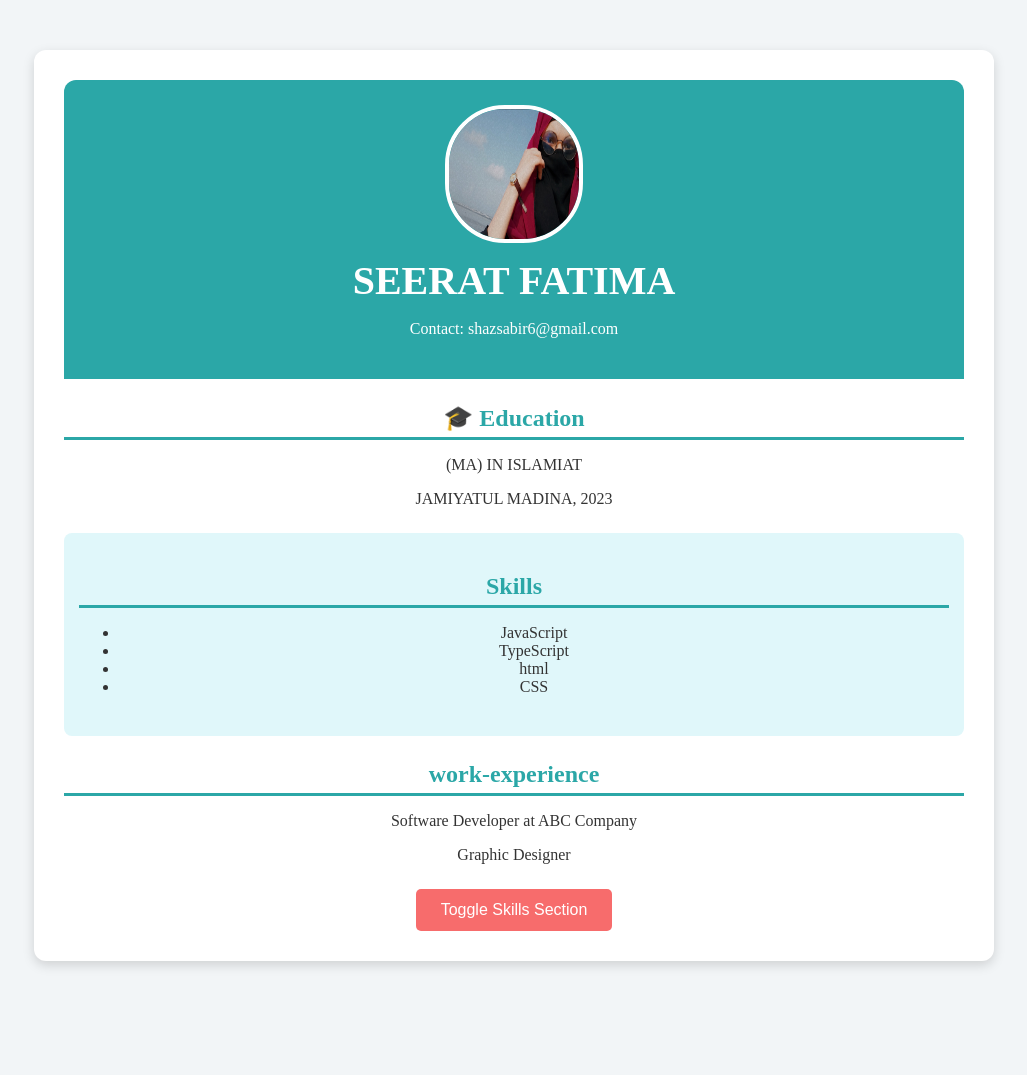
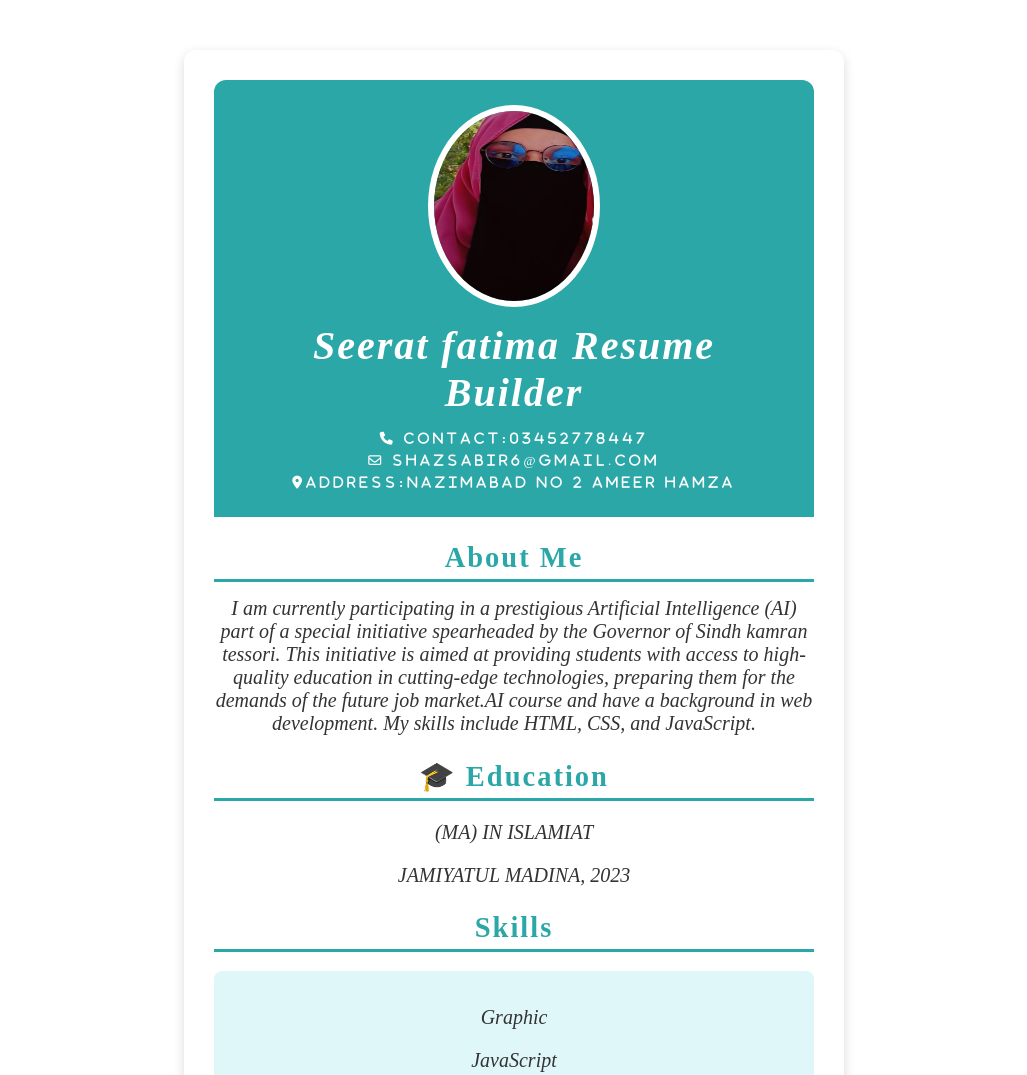
Before and after one commit to muntaha-fatima/resume, a plain HTML site: page index.html in a window 1280 px wide. Shown: the top 1075 px of the page, without its empty margins (126-1153 px from the left). Before the commit the page ends 1011 px from the top, so only its background shows below. Drawn offline with Linux system fonts and the light colour scheme.

Commit message:
push to gihub

```diff
--- a/index.html
+++ b/index.html
@@ -5,51 +5,56 @@
   <meta name="viewport" content="width=device-width, initial-scale=1.0">
   <title>Static Resume</title>
   <link rel="stylesheet" href="style.css">
+  <link rel="stylesheet" href="https://cdnjs.cloudflare.com/ajax/libs/font-awesome/6.0.0-beta3/css/all.min.css">
 </head>
 <body>
-
-
-
     <div class="resume-container">
         <header>
-            <img src="WhatsApp Image 2024-09-08 at 2.16.17 PM.jpeg" alt="Profile Picture" class="profile-pic">
-            <h1>SEERAT FATIMA</h1>
-            <p>Contact: shazsabir6@gmail.com</p>
+            <img src="WhatsApp Image 2024-11-04 at 1.49.14 PM.jpeg" alt="Profile Picture" class="profile-pic">
+            <h1 >Seerat fatima Resume Builder</h1>
+            <p2 class="fa-solid fa-phone"> Contact:03452778447</p2>
+            <p2 class="fa-regular fa-envelope">  shazsabir6@gmail.com </p2>
+            <p2 class="fa-solid fa-location-dot">Address:Nazimabad no 2 ameer hamza </p2>
         </header>
-
+        <section id="About">
+          <h2>About Me</h2>
+          <p1> I am currently participating in a prestigious Artificial Intelligence (AI)
+             part of a special initiative spearheaded by the Governor of Sindh kamran tessori.
+             This initiative is aimed at providing students
+              with access to high-quality education in cutting-edge technologies,
+              preparing them for the demands of the future job market.AI course and have a background in web development.
+               My skills include HTML, CSS, and JavaScript.</p1>
+            </section>
         <section class="education">
             <h2>🎓 Education</h2>
             <p>(MA)  IN ISLAMIAT</p>
             <p>JAMIYATUL MADINA, 2023</p>
         </section>
-
-
-
-
-
-
-
     <div class="skills">
     <section id="skills">
       <h2>Skills</h2>
       <ul>
-        <li>JavaScript</li>
-        <li>TypeScript</li>
-        <li>html</li>
-        <li>CSS</li>
+        <p>Graphic</p>
+        <p>JavaScript</p>
+        <p>TypeScript</p>
+        <p>Html</p>
+        <p>CSS</p>
+        <p>Next.js</p>
       </ul>
       </div>
     </section>
-
     <section id="work-experience">
       <h2>work-experience</h2>
       <p>Software Developer at ABC Company</p>
       <P>Graphic Designer</P>
       </section>
-
+      <section id="language">
+        <h2>language</h2>
+        <p>English</p>
+        <P>Urdu</P>
+        </section>
     <button id="toggle-skills-btn">Toggle Skills Section</button>
   </div>
-
   <script src="app.js"></script>
 </body>
 </html>
--- a/style.css
+++ b/style.css
@@ -1,14 +1,13 @@
-   body {
-    font-family: 'Times New Roman', Times, serif;
-    background-color: #f2f5f7;
+body {
+    background-color: #ffffff;
     color: #333;
     text-align: center;
     margin: 0;
 }
-
 .resume-container {
-    max-width: 900px;
+    max-width: 600px;
     margin: 50px auto;
+    font-size: 19px;
     background-color: #ffffff;
     border-radius: 12px;
     box-shadow: 0 4px 12px rgba(0, 0, 0, 0.15);
@@ -17,38 +16,57 @@
 }
 
 header {
+    letter-spacing: 4px;
     background-color: #2ba7a7;
-    color: white;
+    color: rgb(255, 255, 255);
+    font-style: normal;
     padding: 25px;
     border-radius: 12px 12px 0 0;
+
 }
 
 .profile-pic {
-    width: 130px;
-    height: 130px;
-    border-radius: 60px;
-    border: 4px solid white;
+    position:relative;
+    width: 160px;
+    height: 190px;
+    border-radius: 90%;
+    border: 6px solid rgb(255, 255, 255);
+
 }
 
 h1 {
+    letter-spacing: 2px;
+    font-style:Italic;
     margin: 10px 0;
     font-size: 2.5rem;
 }
-
 h2 {
+    letter-spacing: 2px;
     color:#2ba7a7;
     border-bottom: 3px solid #2ba7a7;
     padding-bottom: 5px;
     margin-bottom: 15px;
 }
-
+p{
+    font-style: Italic;
+    font-size: 20px;
+}
+p2{
+    font-style: Italic;
+    font-size: 13px;
+}
+p1{
+    font-style: Italic;
+    font-size: 20px;
+}
 section {
     margin: 25px 0;
+
 }
-
-.skills {
+.skills ul{
     background-color: #e0f7fa;
     padding: 15px;
+    gap: 8px;
     border-radius: 8px;
 }
 
```
Also changed, not shown: WhatsApp Image 2024-09-08 at 2.16.17 PM.jpeg (deleted), WhatsApp Image 2024-11-04 at 1.49.14 PM.jpeg (added).
